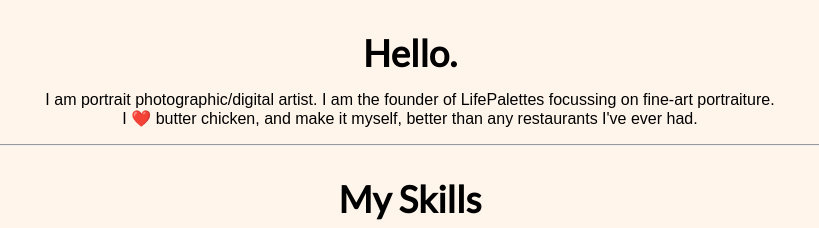
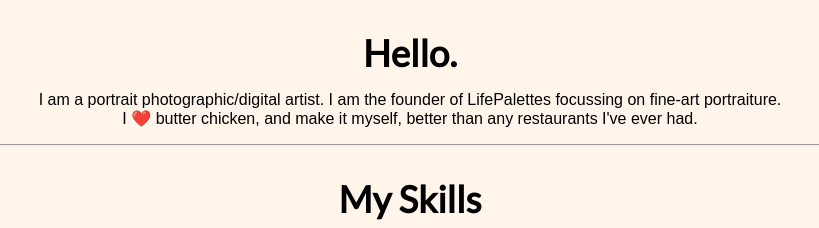
Before and after one commit to LifePalettes/lifepalettes, a plain HTML site: page index.html in a window 1280 px wide. Shown: the part 817-1045 px from the top of the page, 230-1049 px from the left. Drawn offline with Linux system fonts and the light colour scheme; a web font is replaced by a local one.

Commit message:
Add files via upload

```diff
--- a/index.html
+++ b/index.html
@@ -20,7 +20,7 @@
       <div class="profile">
         <img src="images/bharat-profile-pic-circle-25perc.gif" alt="bharat's profile picture">
         <h2>Hello.</h2>
-        <p>I am portrait photographic/digital artist. I am the founder of LifePalettes focussing on fine-art portraiture. <br>I ❤️ butter chicken, and make it myself, better than any restaurants I've ever had.</p>
+        <p>I am a portrait photographic/digital artist. I am the founder of LifePalettes focussing on fine-art portraiture. <br>I ❤️ butter chicken, and make it myself, better than any restaurants I've ever had.</p>
       </div>
       <hr>
       <div class="skills">
```
